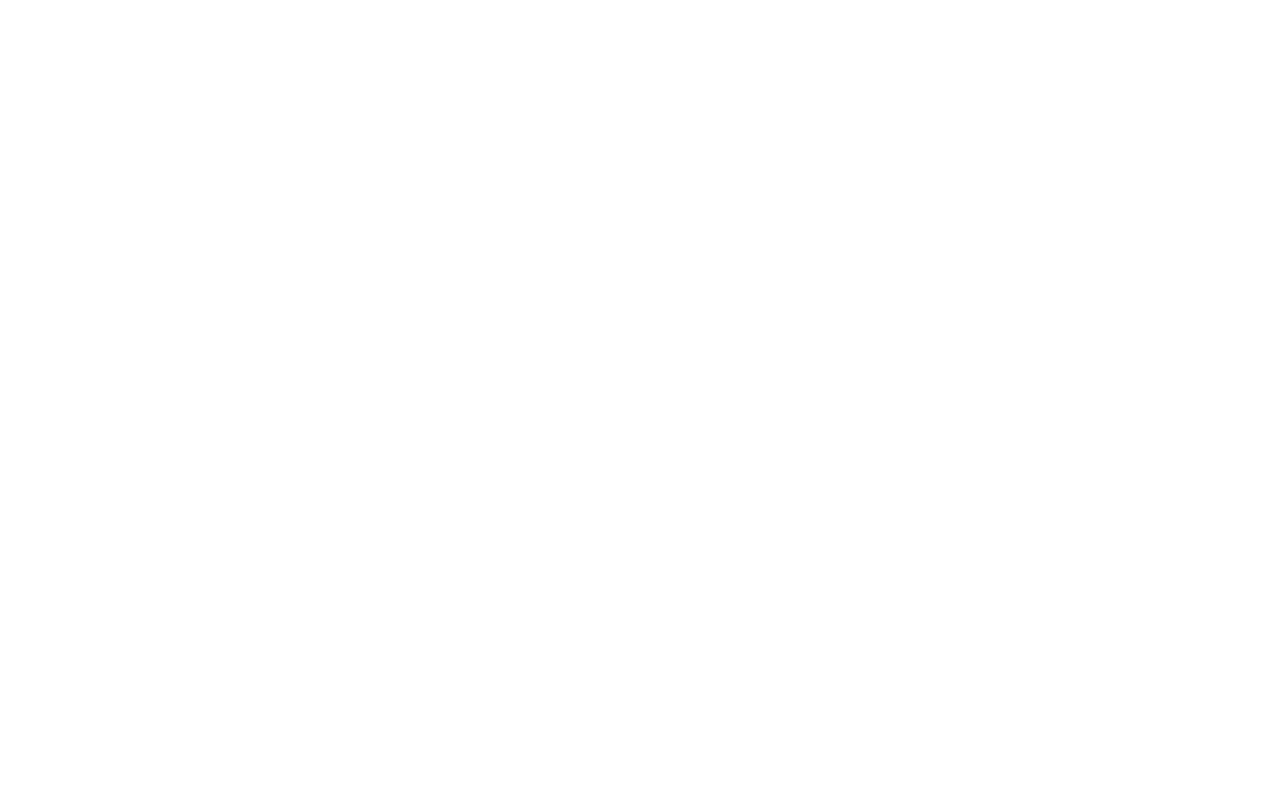
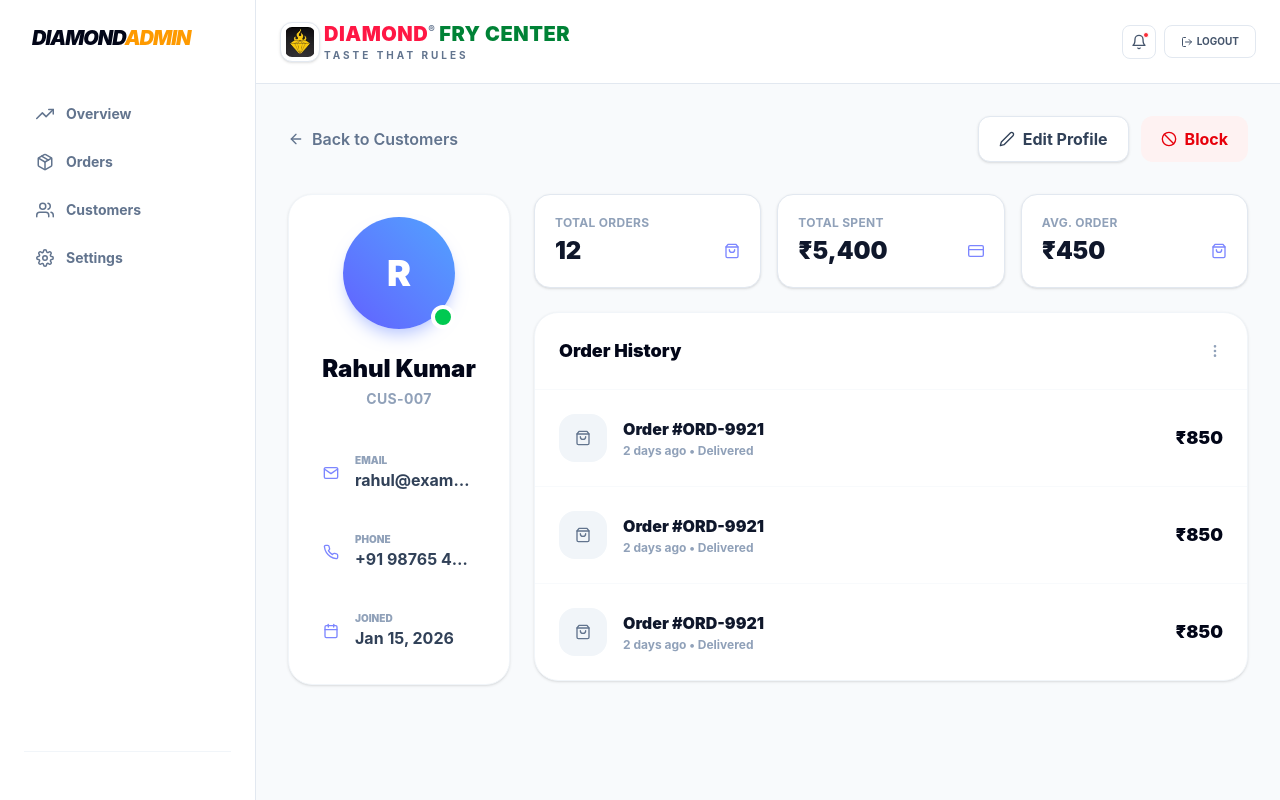
Before and after one commit to Khalid0226/food-delivery-web, a React app: page /admin/customer-profile/1 in a window 1280 px wide. Before the commit this address had no page. Built offline with nearby package versions, Linux system fonts and the light colour scheme; the HTML template or start-up script is replaced by a standard one.

Commit message:
new features

```diff
--- a/src/App.jsx
+++ b/src/App.jsx
@@ -17,6 +17,7 @@
 import AdminDashboard from './modules/admin/AdminDashboard';
 import Orders from './modules/admin/Orders';
 import Customers from './modules/admin/Customers';
+import CustomerProfile from './modules/admin/CustomerProfile';
 
 function App() {
   return (
@@ -45,6 +46,8 @@
           <Route path="/admin/dashboard" element={<AdminDashboard />} />
           <Route path='/admin/orders' element={<Orders />}></Route>
           <Route path='/admin/customers' element={<Customers />}></Route>
+
+          <Route path='/admin/customer-profile/:id' element={<CustomerProfile />}></Route>
         </Routes>
       </Layout>
     </BrowserRouter>
--- /dev/null
+++ b/src/modules/admin/CustomerProfile.jsx
@@ -0,0 +1,113 @@
+import React from 'react';
+import { useParams, useNavigate } from 'react-router-dom';
+import { FiArrowLeft, FiMail, FiPhone, FiCalendar, FiShoppingBag, FiCreditCard, FiEdit2, FiSlash, FiMoreVertical } from 'react-icons/fi';
+import AdminLayout from "../../components/admin_layout/AdminLayout";
+import AdminHeader from "../../components/admin_layout/AdminHeader";
+
+export default function CustomerProfile() {
+    const navigate = useNavigate();
+    const customer = { name: 'Rahul Kumar', id: 'CUS-007', email: 'rahul@example.com', phone: '+91 98765 43210', joined: 'Jan 15, 2026', status: 'Active' };
+
+    return (
+        <AdminLayout>
+            <AdminHeader />
+            <div className="max-w-7xl mx-auto px-4 sm:px-6 lg:px-8 py-8">
+
+                {/* Header Section */}
+                <div className="flex flex-col sm:flex-row sm:items-center justify-between gap-4 mb-8">
+                    <button onClick={() => navigate(-1)} className="flex items-center gap-2 text-slate-500 hover:text-indigo-600 transition-colors font-semibold">
+                        <FiArrowLeft /> Back to Customers
+                    </button>
+                    <div className="flex gap-3">
+                        <button className="flex items-center gap-2 px-5 py-2.5 bg-white border border-slate-200 rounded-xl font-bold text-slate-700 hover:border-indigo-200 hover:bg-indigo-50 transition-all shadow-sm">
+                            <FiEdit2 size={16} /> Edit Profile
+                        </button>
+                        <button className="flex items-center gap-2 px-5 py-2.5 bg-red-50 text-red-600 rounded-xl font-bold hover:bg-red-100 transition-all">
+                            <FiSlash size={16} /> Block
+                        </button>
+                    </div>
+                </div>
+
+                {/* Main Content Grid */}
+                <div className="grid grid-cols-1 lg:grid-cols-12 gap-6">
+
+                    {/* Left: Fixed Profile Card */}
+                    <div className="lg:col-span-4 xl:col-span-3">
+                        <div className="bg-white rounded-3xl border border-slate-100 p-5.5 shadow-sm hover:shadow-md transition-shadow">
+                            <div className="flex flex-col items-center text-center">
+                                <div className="relative group">
+                                    <div className="w-28 h-28 rounded-full bg-gradient-to-tr from-indigo-500 to-blue-400 flex items-center justify-center text-white font-black text-4xl mb-4 shadow-lg shadow-indigo-200">
+                                        {customer.name.charAt(0)}
+                                    </div>
+                                    <div className="absolute bottom-4 right-0 w-6 h-6 bg-green-500 border-4 border-white rounded-full"></div>
+                                </div>
+                                <h2 className="text-2xl font-black text-slate-950 mt-2">{customer.name}</h2>
+                                <p className="text-slate-400 font-bold text-sm tracking-wide mt-1">{customer.id}</p>
+                            </div>
+
+                            <div className="mt-8 space-y-4">
+                                <DetailBox icon={<FiMail />} label="Email" value={customer.email} />
+                                <DetailBox icon={<FiPhone />} label="Phone" value={customer.phone} />
+                                <DetailBox icon={<FiCalendar />} label="Joined" value={customer.joined} />
+                            </div>
+                        </div>
+                    </div>
+
+                    {/* Right: Stats & History */}
+                    <div className="lg:col-span-8 xl:col-span-9 space-y-6">
+
+                        {/* Stats Grid - Responsive 1 to 3 */}
+                        <div className="grid grid-cols-1 sm:grid-cols-2 lg:grid-cols-3 gap-4">
+                            <StatCard title="Total Orders" value="12" icon={<FiShoppingBag />} />
+                            <StatCard title="Total Spent" value="₹5,400" icon={<FiCreditCard />} />
+                            <StatCard title="Avg. Order" value="₹450" icon={<FiShoppingBag />} />
+                        </div>
+
+                        {/* Recent Activity Card */}
+                        <div className="bg-white rounded-3xl border border-slate-100 shadow-sm overflow-hidden">
+                            <div className="p-6 border-b border-slate-50 flex justify-between items-center">
+                                <h3 className="font-black text-lg text-slate-950">Order History</h3>
+                                <button className="text-slate-400 hover:text-slate-900"><FiMoreVertical /></button>
+                            </div>
+                            <div className="divide-y divide-slate-50">
+                                {[1, 2, 3].map((i) => (
+                                    <div key={i} className="flex items-center justify-between p-6 hover:bg-slate-50 transition-colors">
+                                        <div className="flex items-center gap-4">
+                                            <div className="w-12 h-12 rounded-2xl bg-slate-100 flex items-center justify-center text-slate-500"><FiShoppingBag /></div>
+                                            <div>
+                                                <p className="font-black text-slate-900">Order #ORD-9921</p>
+                                                <p className="text-xs font-bold text-slate-400 mt-0.5">2 days ago • Delivered</p>
+                                            </div>
+                                        </div>
+                                        <span className="font-black text-slate-950 text-lg">₹850</span>
+                                    </div>
+                                ))}
+                            </div>
+                        </div>
+                    </div>
+                </div>
+            </div>
+        </AdminLayout>
+    );
+}
+
+// Sub-components
+const DetailBox = ({ icon, label, value }) => (
+    <div className="flex items-center gap-4 p-3 hover:bg-slate-50 rounded-xl transition-colors">
+        <div className="text-indigo-400">{icon}</div>
+        <div className="overflow-hidden">
+            <p className="text-[10px] uppercase font-black text-slate-400">{label}</p>
+            <p className="font-bold text-slate-700 truncate">{value}</p>
+        </div>
+    </div>
+);
+
+const StatCard = ({ title, value, icon }) => (
+    <div className="bg-white p-5 rounded-2xl border border-slate-200 shadow-sm">
+        <p className="text-xs font-bold text-slate-400 uppercase tracking-wide mb-1">{title}</p>
+        <div className="flex justify-between items-center">
+            <h4 className="text-xl sm:text-2xl font-black text-slate-900">{value}</h4>
+            <span className="text-indigo-400">{icon}</span>
+        </div>
+    </div>
+);
--- a/src/modules/admin/Customers.jsx
+++ b/src/modules/admin/Customers.jsx
@@ -1,5 +1,6 @@
 import React, { useState } from 'react';
 import { FiSearch, FiMoreVertical, FiTrash2, FiEye, FiChevronLeft, FiChevronRight } from 'react-icons/fi';
+import { useNavigate } from 'react-router-dom';
 import AdminLayout from "../../components/admin_layout/AdminLayout";
 import AdminHeader from "../../components/admin_layout/AdminHeader";
 
@@ -8,6 +9,8 @@
     const [currentPage, setCurrentPage] = useState(1);
     const [activeMenuId, setActiveMenuId] = useState(null);
     const itemsPerPage = 8; // Professional layout ke liye 8 items
+
+    const navigate = useNavigate()
 
     const [customers, setCustomers] = useState([
         { id: '#CUS-001', name: 'Rahul Kumar', email: 'rahul@example.com', phone: '+91 98765 43210', orders: 12, spent: '₹5,400' },
@@ -95,7 +98,7 @@
                                             </button>
                                             {activeMenuId === cus.id && (
                                                 <div className="absolute right-6 mt-2 w-36 bg-white border border-slate-100 rounded-xl shadow-2xl z-20 overflow-hidden">
-                                                    <button className="flex w-full items-center gap-2 px-4 py-2 hover:bg-slate-50 text-xs font-bold text-slate-700">
+                                                    <button onClick={()=>{navigate(`/admin/customer-profile/${cus.id.substring(1)}`);setActiveMenuId(null);}} className="flex w-full items-center gap-2 px-4 py-2 hover:bg-slate-50 text-xs font-bold text-slate-700">
                                                         <FiEye size={14}/> View Profile
                                                     </button>
                                                     <button onClick={() => deleteCustomer(cus.id)} className="flex w-full items-center gap-2 px-4 py-2 hover:bg-red-50 text-xs font-bold text-red-600">
```
